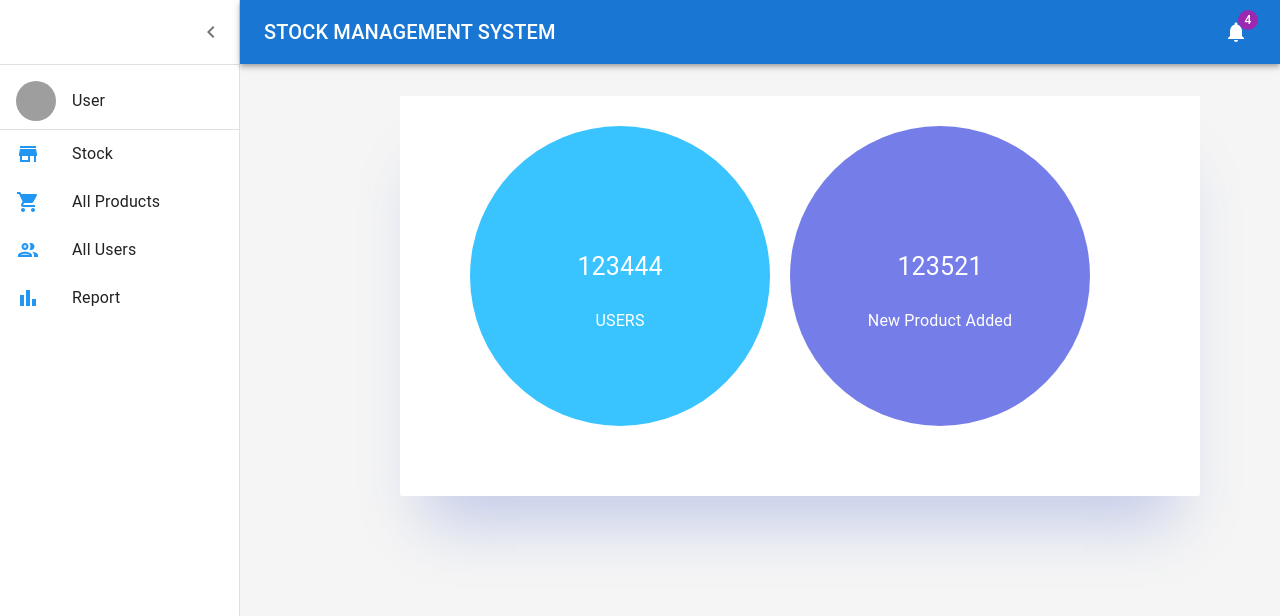
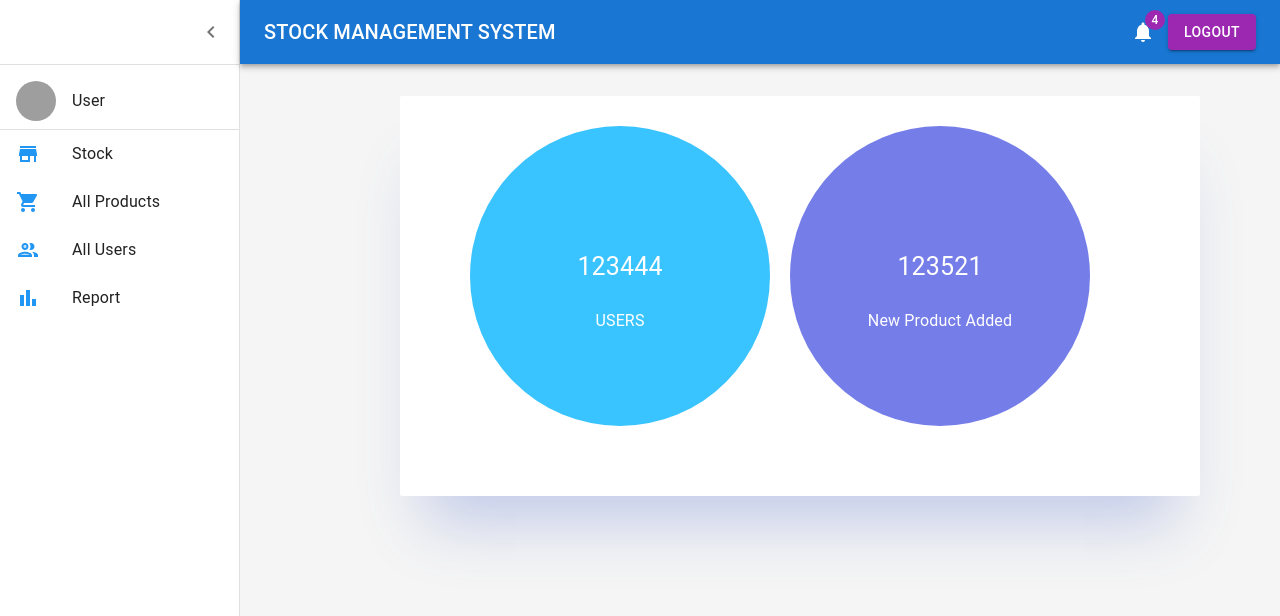
Before and after one commit to Jeanndo/stock-management, a React (Create React App) app in the folder client/: page /dashboard in a window 1280 px wide. Shown: the top 616 px of the page. Built offline with nearby package versions, Linux system fonts and the light colour scheme; grey boxes are pictures that could not be loaded.

Commit message:
added logout on dashboard

```diff
--- a/client/src/components/dashboard.js
+++ b/client/src/components/dashboard.js
@@ -16,7 +16,9 @@ import ChevronLeftIcon from "@mui/icons-material/ChevronLeft";
 import NotificationsIcon from "@mui/icons-material/Notifications";
 import SideBar from "./Sidebar";
 import Stock from './stock/stock'
-
+import { Button } from "@mui/material";
+import { useDispatch } from "react-redux";
+import {useHistory,useLocation} from 'react-router-dom'
 
 const drawerWidth = 240;
 
@@ -71,8 +73,20 @@ function DashboardContent() {
   const toggleDrawer = () => {
     setOpen(!open);
   };
+  const [user,setUser] = React.useState(JSON.parse(localStorage.getItem('profile')))
 
   const [contents, setContents] = React.useState(<Stock/>);
+  const dispatch = useDispatch();
+  const history = useHistory()
+  const location = useLocation()
+
+  const logout = ()=>{
+  dispatch({type:'LOGOUT'})
+  history.push('/')
+
+  setUser(null)
+  }
+
 
   return (
     <ThemeProvider theme={mdTheme}>
@@ -104,6 +118,13 @@ function DashboardContent() {
                 <NotificationsIcon />
               </Badge>
             </IconButton>
+            <Button
+            variant="contained"
+            color="secondary"
+            style={{marginLeft:'5px'}}
+            onClick={logout}
+            >Logout
+            </Button>
           </Toolbar>
         </AppBar>
         <Drawer variant="permanent" open={open}>
```
